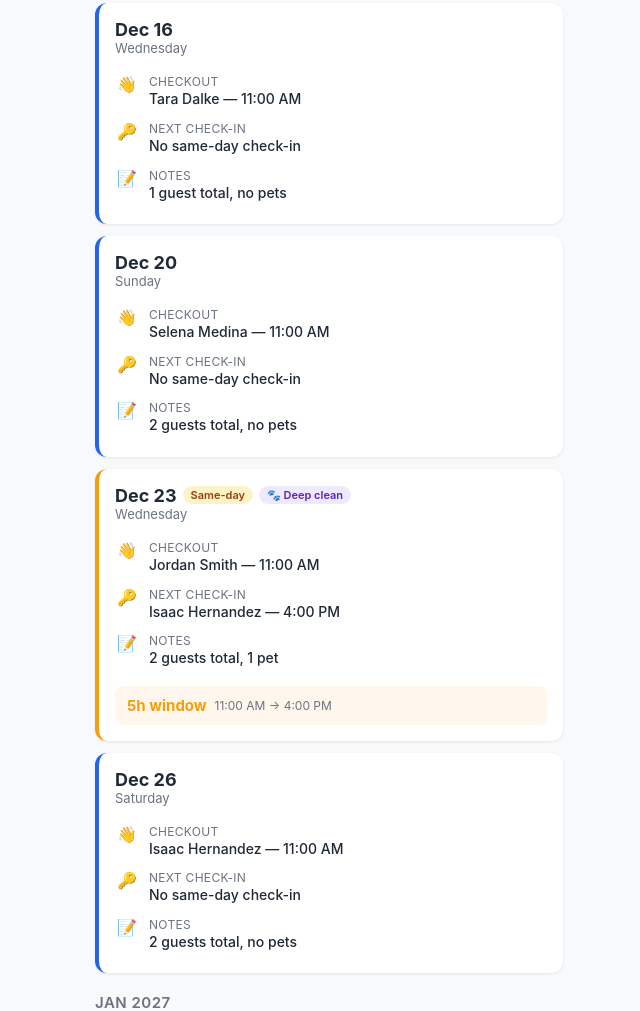
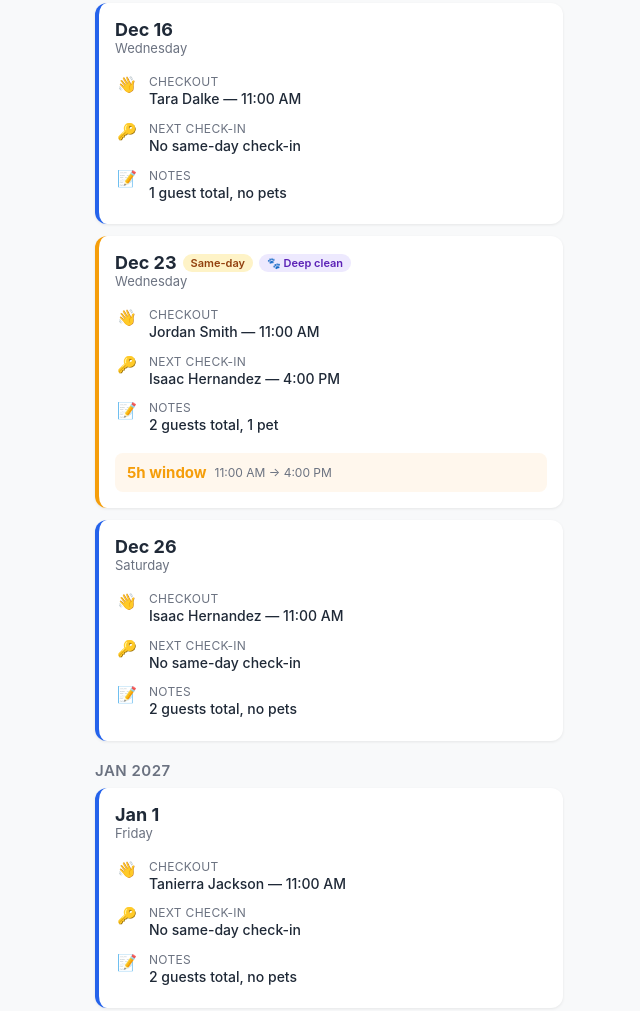
Before and after one commit to e1cap1tan/miller-retreat, a plain HTML site: page index.html in a window 1280 px wide. Shown: the part 919-1930 px from the top of the page, without its empty margins (311-951 px from the left). Drawn offline with Linux system fonts and the light colour scheme.

Commit message:
Update cleaning calendar

```diff
--- a/index.html
+++ b/index.html
@@ -224,7 +224,7 @@
 
     <script>
     const SCHEDULE_DATA = {
-        "updated": "2026-11-27T06:15:05-06:00",
+        "updated": "2026-11-27T17:24:54-06:00",
         "cleanings": [
                 {
                         "date": "2026-12-03",
@@ -269,17 +269,6 @@
                         "pets": false,
                         "petCount": 0,
                         "notes": "1 guest total, no pets"
-                },
-                {
-                        "date": "2026-12-20",
-                        "checkoutGuest": "Selena Medina",
-                        "checkoutTime": "11:00 AM",
-                        "checkinGuest": null,
-                        "checkinTime": null,
-                        "sameDayTurnaround": false,
-                        "pets": false,
-                        "petCount": 0,
-                        "notes": "2 guests total, no pets"
                 },
                 {
                         "date": "2026-12-23",
```
